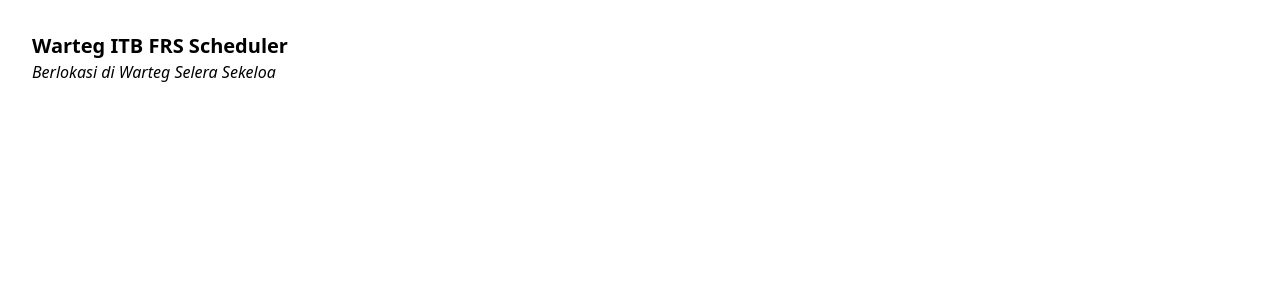
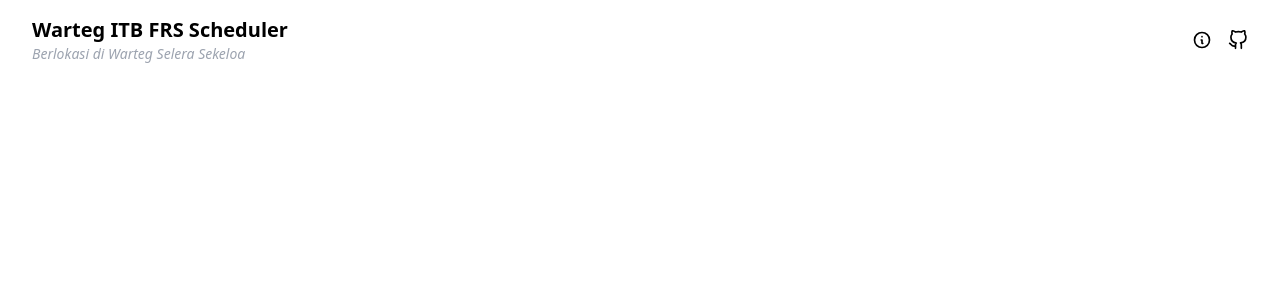
Before and after one commit to fawwazabrials/warteg-frs-scheduler, a React (Vite) app: page / in a window 1280 px wide. Shown: the top 300 px of the page. Built offline with nearby package versions, Linux system fonts and the light colour scheme.

Commit message:
feat: add header ui

```diff
--- a/package.json
+++ b/package.json
@@ -11,7 +11,8 @@
   },
   "dependencies": {
     "react": "^18.2.0",
-    "react-dom": "^18.2.0"
+    "react-dom": "^18.2.0",
+    "react-icons": "^5.0.1"
   },
   "devDependencies": {
     "@types/react": "^18.2.43",
--- /dev/null
+++ b/src/components/Header.tsx
@@ -0,0 +1,32 @@
+import { HiOutlineInformationCircle } from "react-icons/hi";
+import { FiGithub } from "react-icons/fi";
+
+const Header = () => {
+	return (
+		<div className="flex flex-col md:flex-row justify-between items-cente">
+			<div className="flex flex-col items-center md:items-start gap-0">
+				<h1 className="text-center font-semibold text-xl">
+					Warteg ITB FRS Scheduler
+				</h1>
+				<p className="text-center italic text-sm text-gray-400">
+					Berlokasi di Warteg Selera Sekeloa
+				</p>
+			</div>
+			<div className="flex flex-row justify-center items-center gap-4 mt-2 md:mt-0">
+				<HiOutlineInformationCircle
+					className="w-5 h-5 cursor-pointer transform hover:-translate-y-1 duration-150"
+					onClick={() => {}} // TODO: Route to About page
+				/>
+				<FiGithub
+					className="w-5 h-5 cursor-pointer transform hover:-translate-y-1 duration-150"
+					onClick={() =>
+						(window.location.href =
+							"https://github.com/fawwazabrials/warteg-frs-scheduler")
+					}
+				/>
+			</div>
+		</div>
+	);
+};
+
+export default Header;
--- a/src/pages/Home.tsx
+++ b/src/pages/Home.tsx
@@ -1,8 +1,9 @@
+import Header from "../components/Header";
+
 function Home() {
 	return (
-		<div className="p-8">
-			<h1 className="text-xl font-semibold">Warteg ITB FRS Scheduler</h1>
-			<p className="italic">Berlokasi di Warteg Selera Sekeloa</p>
+		<div className="min-h-screen px-8 py-4">
+			<Header />
 		</div>
 	);
 }
```
Also changed, not shown: 1 other file (tests, documents, lock files or other folders).
